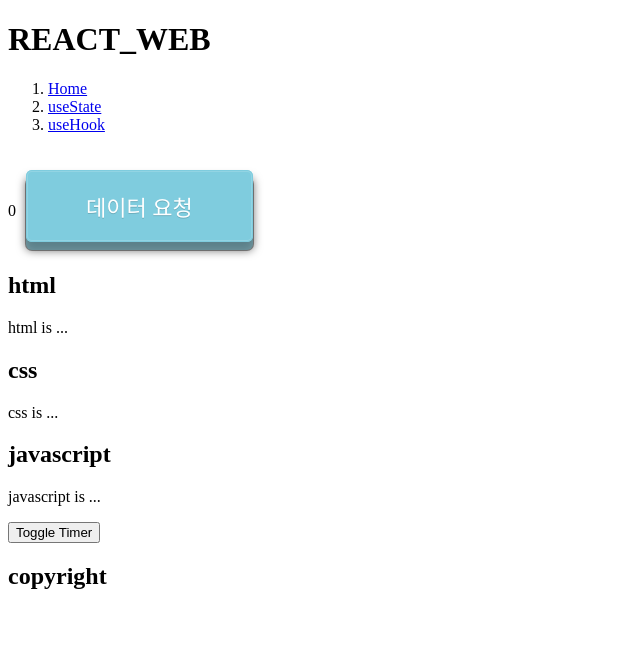
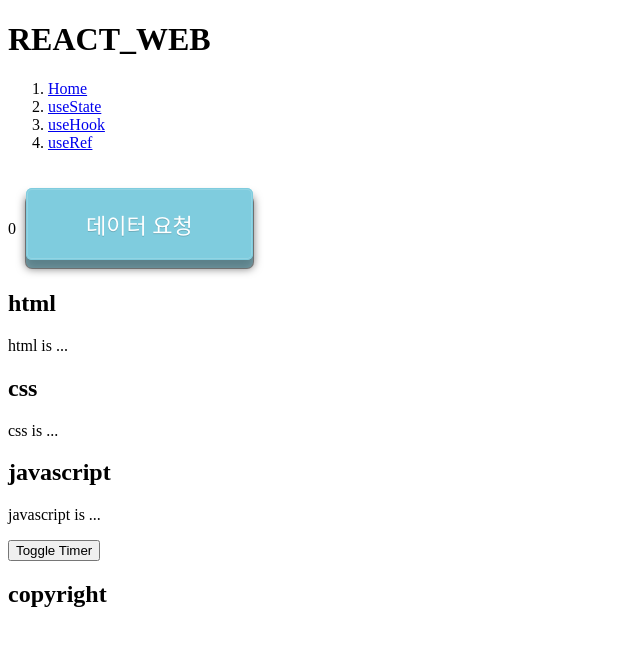
Before and after one commit to hojae-lee/react_v18_apple, a React (Create React App) app: page / in a window 1280 px wide. Shown: the top 646 px of the page, without its empty margins (0-640 px from the left). Built offline with nearby package versions, Linux system fonts and the light colour scheme.

Commit message:
update : Nav 루프문으로 변경

```diff
--- a/src/App.js
+++ b/src/App.js
@@ -9,6 +9,7 @@ import Contents from "./layouts/home/Contents";
 import Timer from "./components/Timer";
 import UseStateInfo from "./layouts/sample/UseStateInfo";
 import UseHookInfo from "./layouts/sample/UseHookInfo";
+import UseRefInfo from "./layouts/sample/UseRefInfo";
 
 function App() {
   const [show, setShow] = useState(false);
@@ -21,6 +22,7 @@ function App() {
         <Route path="/" element={<Contents />}></Route>
         <Route path="/useState" element={<UseStateInfo />}></Route>
         <Route path="/useHook" element={<UseHookInfo />}></Route>
+        <Route path="/useRef" element={<UseRefInfo />}></Route>
         <Route path="*" element={<NotFound />}></Route>
       </Routes>
       <div>
--- a/src/layouts/Nav.js
+++ b/src/layouts/Nav.js
@@ -1,19 +1,37 @@
 import { Link } from "react-router-dom";
 
 function Nav() {
+  const routes = [
+    {
+      link: "/",
+      title: "Home",
+    },
+    {
+      link: "/useState",
+      title: "useState",
+    },
+    {
+      link: "/useHook",
+      title: "useHook",
+    },
+    {
+      link: "/useRef",
+      title: "useRef",
+    },
+  ];
+  const temp = [];
+
+  for (let i = 0; i < routes.length; i++) {
+    temp.push(
+      <li key={routes[i].title}>
+        <Link to={routes[i].link}>{routes[i].title}</Link>
+      </li>
+    );
+  }
+
   return (
     <nav>
-      <ol>
-        <li>
-          <Link to="/">Home</Link>
-        </li>
-        <li>
-          <Link to="/useState">useState</Link>
-        </li>
-        <li>
-          <Link to="/useHook">useHook</Link>
-        </li>
-      </ol>
+      <ol>{temp}</ol>
     </nav>
   );
 }
```
